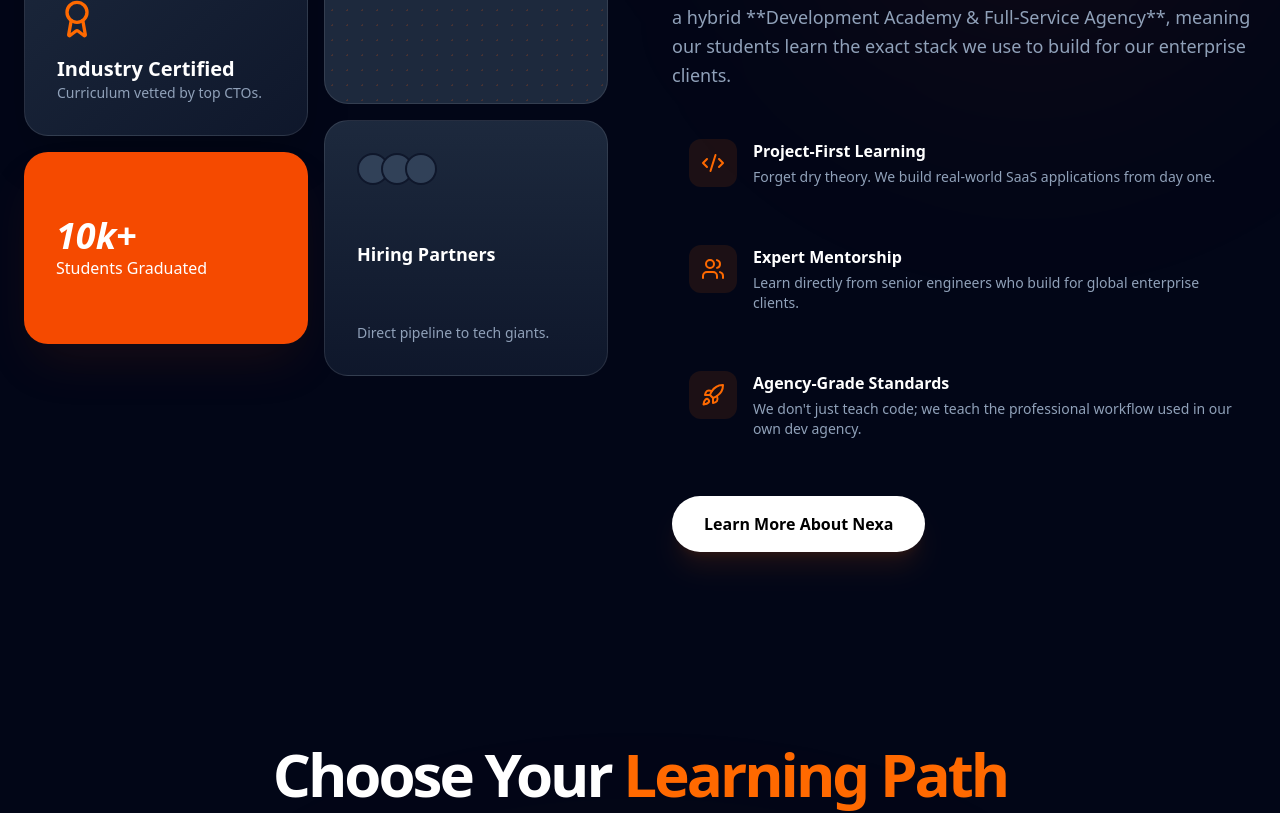
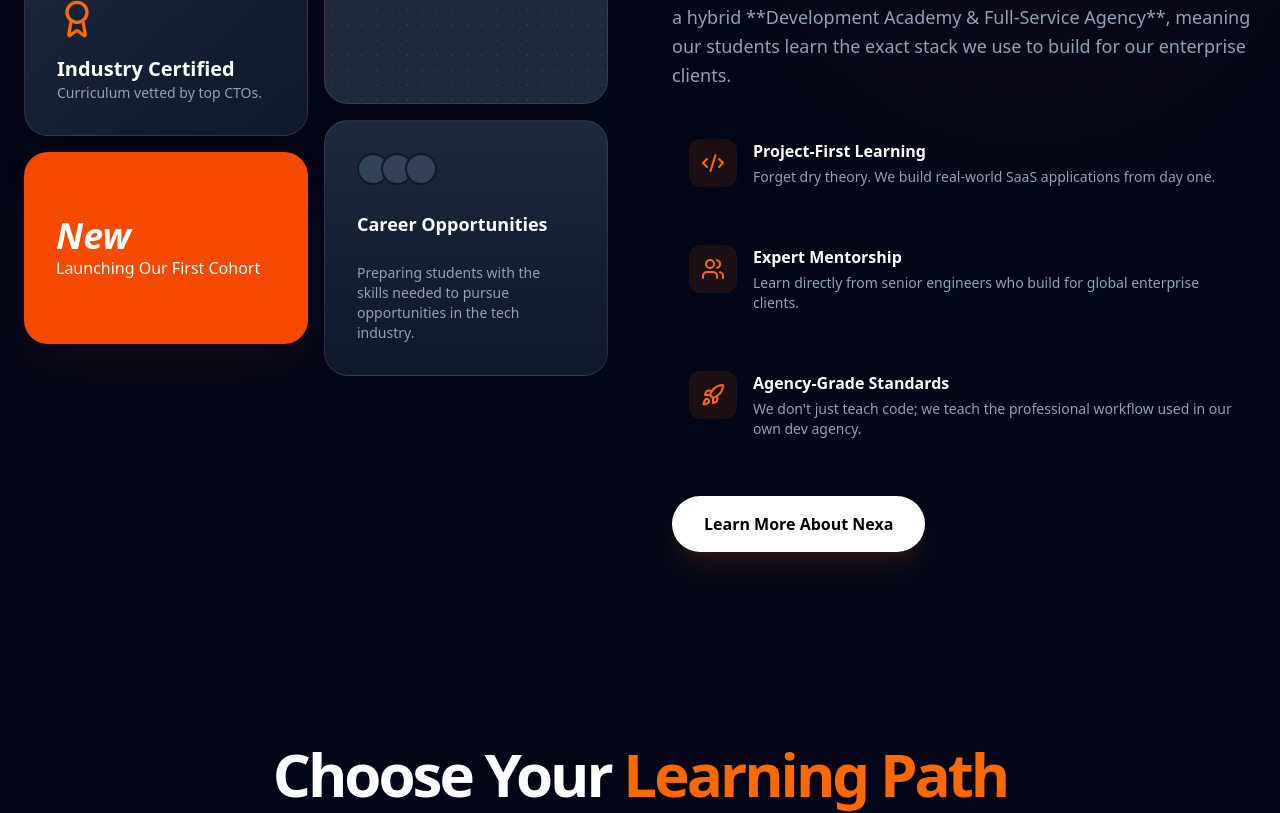
Before and after one commit to Nexeahub/nexea, a Next.js app: page / in a window 1280 px wide. Shown: the part 1140-1953 px from the top of the page. Built offline with nearby package versions, Linux system fonts and the light colour scheme.

Commit message:
clearer and improved write ups

```diff
--- a/app/components/AboutUsSection.jsx
+++ b/app/components/AboutUsSection.jsx
@@ -49,9 +49,13 @@ export default function AboutUsSection() {
                   Curriculum vetted by top CTOs.
                 </p>
               </div>
-              <div className="h-48 rounded-3xl bg-orange-600 p-8 flex flex-col justify-center text-white shadow-orange-900/20 shadow-2xl">
+              {/* <div className="h-48 rounded-3xl bg-orange-600 p-8 flex flex-col justify-center text-white shadow-orange-900/20 shadow-2xl">
                 <span className="text-4xl font-black italic">10k+</span>
                 <p className="font-medium">Students Graduated</p>
+              </div> */}
+              <div className="h-48 rounded-3xl bg-orange-600 p-8 flex flex-col justify-center text-white shadow-orange-900/20 shadow-2xl">
+                <span className="text-4xl font-black italic">New</span>
+                <p className="font-medium">Launching Our First Cohort</p>
               </div>
             </div>
             <div className="space-y-4 pt-8">
@@ -72,7 +76,7 @@ export default function AboutUsSection() {
                   </p>
                 </div>
               </div>
-              <div className="h-64 rounded-3xl bg-gradient-to-t from-slate-900 to-slate-800 border border-white/10 p-8 flex flex-col justify-between">
+              {/* <div className="h-64 rounded-3xl bg-gradient-to-t from-slate-900 to-slate-800 border border-white/10 p-8 flex flex-col justify-between">
                 <div className="flex -space-x-2">
                   {[1, 2, 3].map((i) => (
                     <div
@@ -86,6 +90,26 @@ export default function AboutUsSection() {
                 </h4>
                 <p className="text-slate-400 text-sm">
                   Direct pipeline to tech giants.
+                </p>
+              </div> */}
+
+              <div className="h-64 rounded-3xl bg-gradient-to-t from-slate-900 to-slate-800 border border-white/10 p-8 flex flex-col justify-between">
+                <div className="flex -space-x-2">
+                  {[1, 2, 3].map((i) => (
+                    <div
+                      key={i}
+                      className="w-8 h-8 rounded-full border-2 border-slate-900 bg-slate-700"
+                    />
+                  ))}
+                </div>
+
+                <h4 className="text-white font-bold text-lg">
+                  Career Opportunities
+                </h4>
+
+                <p className="text-slate-400 text-sm">
+                  Preparing students with the skills needed to pursue
+                  opportunities in the tech industry.
                 </p>
               </div>
             </div>
--- a/app/components/ServicesSection.jsx
+++ b/app/components/ServicesSection.jsx
@@ -83,9 +83,14 @@ export default function ServicesSection() {
                 <p className="text-slate-400 text-sm">Starting from</p>
                 <p className="text-2xl font-black">Custom Pricing</p>
               </div>
-              <button className="w-full sm:w-auto px-8 py-3 bg-orange-600 hover:bg-orange-500 rounded-full font-bold transition-all shadow-lg shadow-orange-900/20">
+              <a
+                href="https://wa.me/2349030866613?text=Hello%20Nexa,%20I%20would%20like%20to%20build%20a%20website%20and%20get%20more%20details%20about%20your%20pricing."
+                target="_blank"
+                rel="noopener noreferrer"
+                className="w-full sm:w-auto px-8 py-3 bg-orange-600 hover:bg-orange-500 rounded-full font-bold transition-all shadow-lg shadow-orange-900/20 text-center"
+              >
                 Build My Website
-              </button>
+              </a>
             </div>
           </div>
 
```
